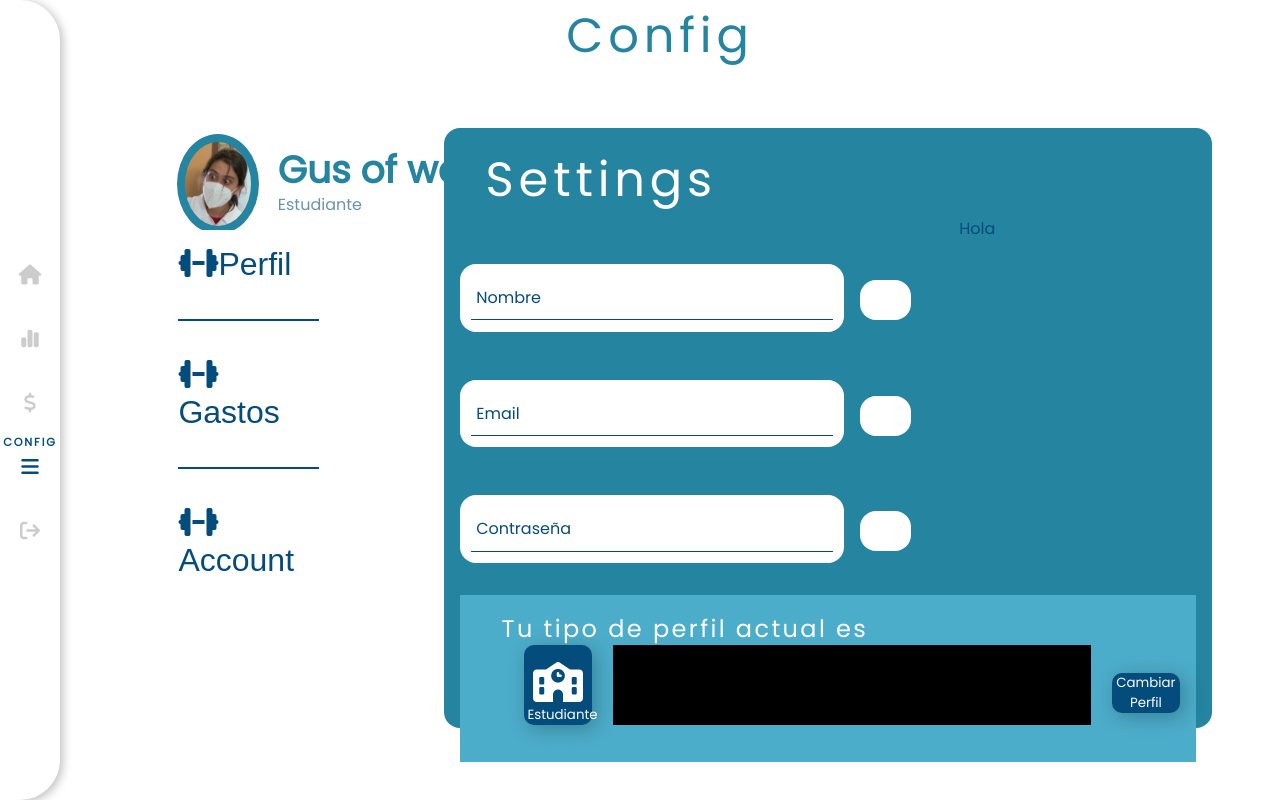
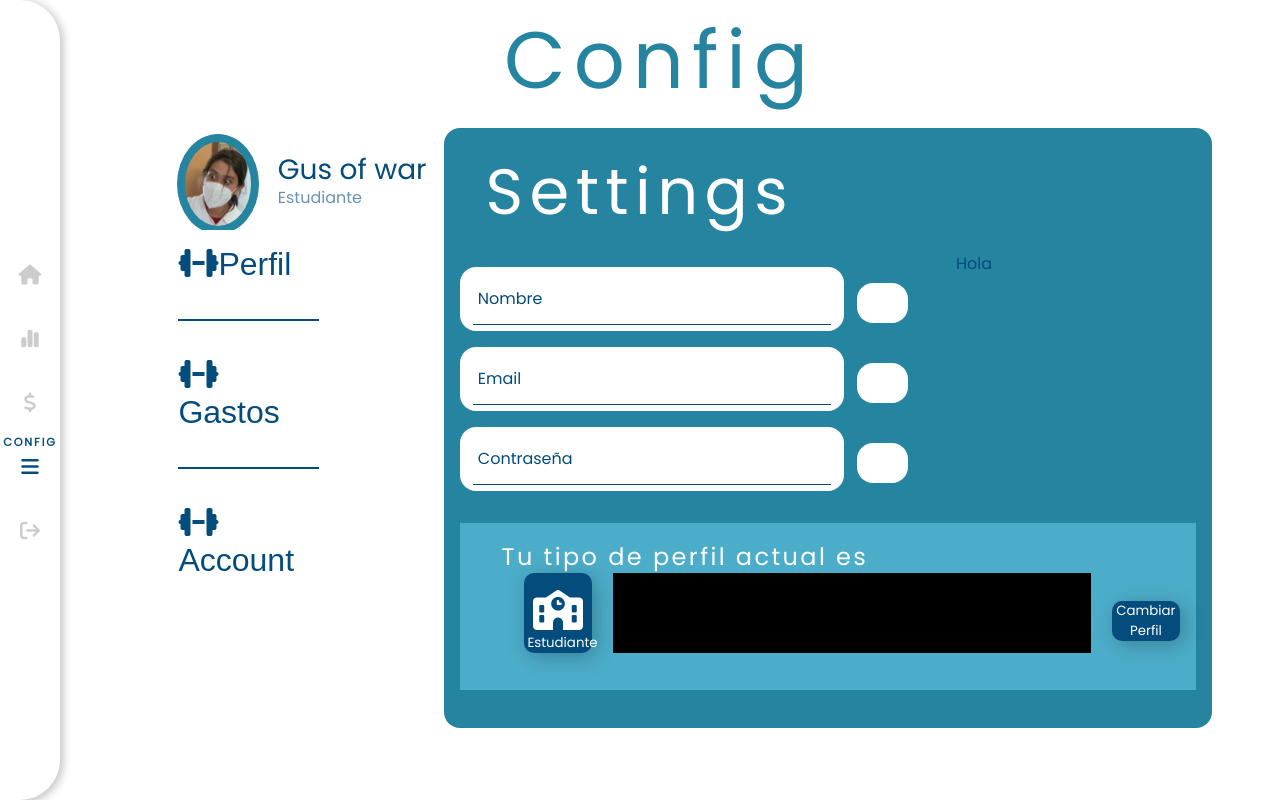
Before and after one commit to JobKhy/Baro, a React (Vite) app in the folder client/: page /config in a window 1280 px wide. Built offline with nearby package versions, Linux system fonts and the light colour scheme.

Commit message:
Configuración response

```diff
--- a/client/src/css/Extras.css
+++ b/client/src/css/Extras.css
@@ -24,6 +24,7 @@
 }
 
 .typeOfGraph h1{
+    font-size: 10vh;
     text-align: center;
 }
 
@@ -203,6 +204,13 @@
     color: var(--ter-color);
     opacity: 0.6;
 }
+.ConNamePf h2{
+    font-family: 'Poppins';
+    font-style: normal;
+    font-weight: 500;
+    font-size: 3.5vh;
+    color: var(--ter-color);
+}
 .GasIcon{
     color: var(--ter-color);
 }
@@ -224,25 +232,30 @@
     margin-left: 2vw;
     color: white;
     height: 15%;
+    font-size: 8vh;
 }
 /*inputs de perfil*/
 .Setlogin-container{
     width: 30vw;
+    height: 8vh;
     border-radius: 1em;
-    padding: .7em;
+    padding-top: 3vh;
+    padding-left: 1vw;
+    padding-right: 1vw;
     background-color: white;
-	margin-top: 3em;
+	margin-top: 2vh;
 	display: grid;
 	gap: 2.5em;
 }
 .Setlogin-group{
+    bottom: 1.3vh;
 	position: relative;
 	--color: var(--ter-color);
 }
 .Setlogin-input{
 	width: 100%;
-	font-size: 1rem;
-	padding: .6em .3em;
+	font-size: 3vh;
+	padding: .5vh;
 	background: none;
 	border: none;
 	outline: none;
@@ -253,6 +266,7 @@
 
 .Setlogin-input:focus,
 .Setlogin-input:not(:placeholder-shown){
+    font-size: 2vh;
 	color: black;
 }
 
@@ -263,18 +277,18 @@
 	color: var(--main-color);
 }
 .Setlogin-label{
+    font-size: 2vh;
 	color: var(--ter-color);
 	cursor: pointer;
 	position: absolute;
 	top: 0%;
 	left: 5px;
-	transform: translateY(10px);
+	transform: translateY(5px);
 	transition: transform .5s, color .3s;
         font-family: Poppins;
 }
 .Setlogin-line{
 	position: absolute;
-	bottom: 0;
 	left: 0;
 	width: 100%;
 	height: 1px;
@@ -285,6 +299,7 @@
         font-family: Poppins;
 }
 .BtnSetDat{
+    font-size: 1.5vh;
     color:var(--ter-color);
     border: none;
     background-color: transparent;
@@ -292,6 +307,7 @@
     height: 100%;
 }
 .BtnSetDat-Can{
+    font-size: 1.5vh;
     color:white;
     border: none;
     background-color: transparent;
@@ -303,8 +319,8 @@
     background-color: white;
     width: 4vw;
     height: 5vh;
-    margin-top: 4em;
-    margin-left: 1em;
+    margin-top: 4vh;
+    margin-left: 1vw;
 }
 .SetDat-Can{
     color: white;
@@ -312,8 +328,8 @@
     background-color: var(--ter-color);
     width: 4vw;
     height: 5vh;
-    margin-top: 4em;
-    margin-left: 1em;
+    margin-top: 4vh;
+    margin-left: 1vw;
 }
 .InputSetContainer{
     display: flex;
```
Also changed, not shown: client/src/componnets/ModulesForm.jsx (indentation only).
